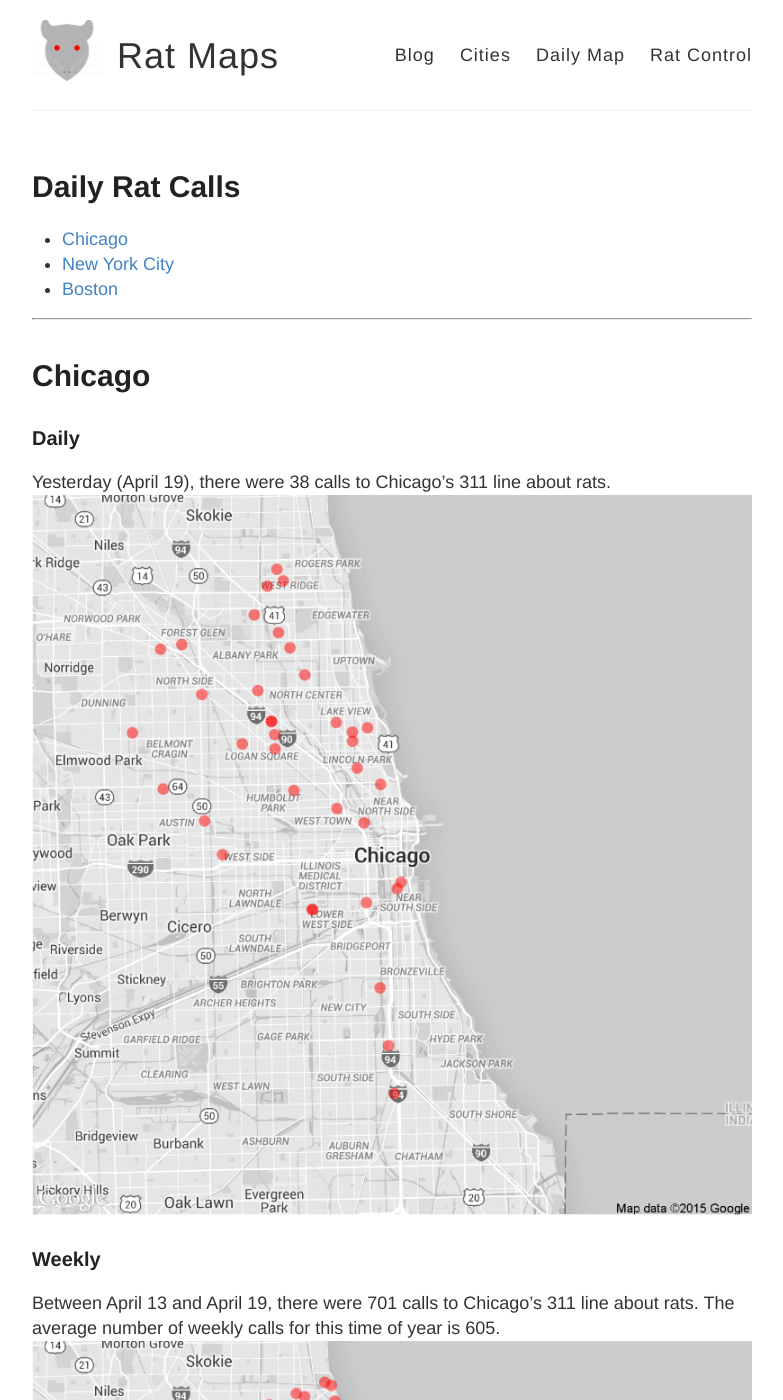
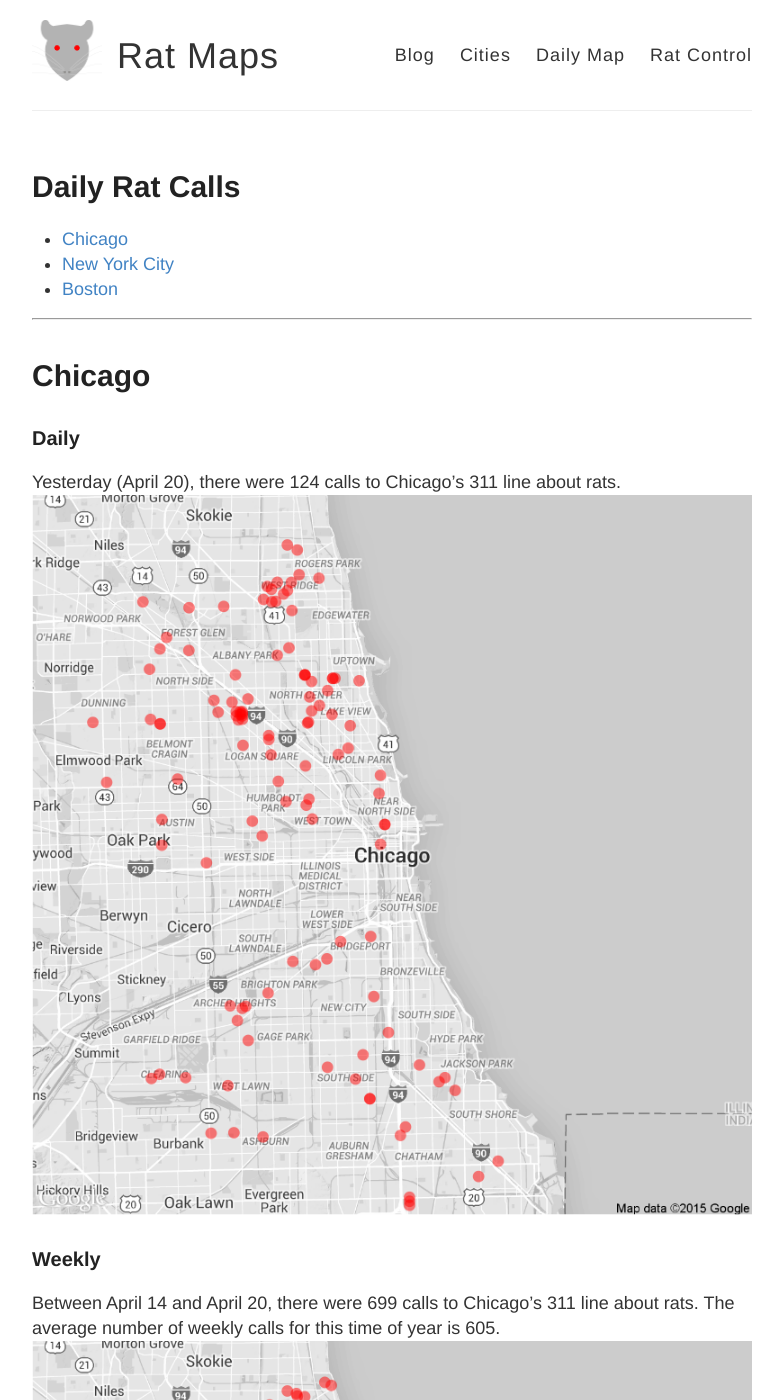
Before and after one commit to DanielHadley/ratmaps, a Jekyll site: the page built from daily.md, in a window 1280 px wide and 1400 px high. Shown: the whole window, without its empty margins (248-1031 px from the left). Built offline with Jekyll 4.4.1, drawn with Linux system fonts in a browser that asks for light colours; comment, search, counter and statistics services are not loaded; some of the changed text lies outside the part shown.

Commit message:
Daily Maps

```diff
--- a/daily.md
+++ b/daily.md
@@ -15,22 +15,22 @@ tags: Chicago NYC weekly daily rats
 
 ### Daily
 
-Yesterday (April 19), there were 38 calls to Chicago's 311 line about rats.
+Yesterday (April 20), there were 124 calls to Chicago's 311 line about rats.
 ![Chicago rat calls to 311 weekly map]({{ site.cityimages }}/daily/Chicago_Rat_Map_Daily.png)
 
 ### Weekly
-Between April 13 and April 19, there were 701 calls to Chicago's 311 line about rats. The average number of weekly calls for this time of year is 605.
+Between April 14 and April 20, there were 699 calls to Chicago's 311 line about rats. The average number of weekly calls for this time of year is 605.
 ![Chicago rat calls to 311 weekly map]({{ site.cityimages }}/daily/Chicago_Rat_Map_Weekly.png)
 ***
 # New York City <a id="nyc"><a>
 
 ### Daily
 
-Yesterday (April 19), there were 8 calls to New York City's 311 line about rats.
+Yesterday (April 20), there were 19 calls to New York City's 311 line about rats.
 ![NYC rat calls to 311 weekly map]({{ site.cityimages }}/daily/NYC_Rat_Map_Daily.png)
 
 ### Weekly
-Between April 13 and April 19, there were 266 calls to New York City's 311 line about rats. The average number of weekly calls for this time of year is 221.
+Between April 14 and April 20, there were 254 calls to New York City's 311 line about rats. The average number of weekly calls for this time of year is 221.
 ![NYC rat calls to 311 weekly map]({{ site.cityimages }}/daily/NYC_Rat_Map_Weekly.png)
 
 Each red dot represents one call about a rat seen in that location. The dots are transparent, so multiple calls from one location will be seen as a solid dot. The usual caveats apply: more calls do not necessarily mean that there are more rats in that location than other parts of the city. A cluster of dots could indicate that one resident is unusually vocal about rodents in his or her neighborhood. Also, more densely populated neighborhoods tend to make more calls to 311.
```
Also changed, not shown: images/pages/daily/Chicago_Rat_Map_Daily.png, images/pages/daily/Chicago_Rat_Map_Weekly.png, images/pages/daily/NYC_Rat_Map_Daily.png, images/pages/daily/NYC_Rat_Map_Weekly.png.
